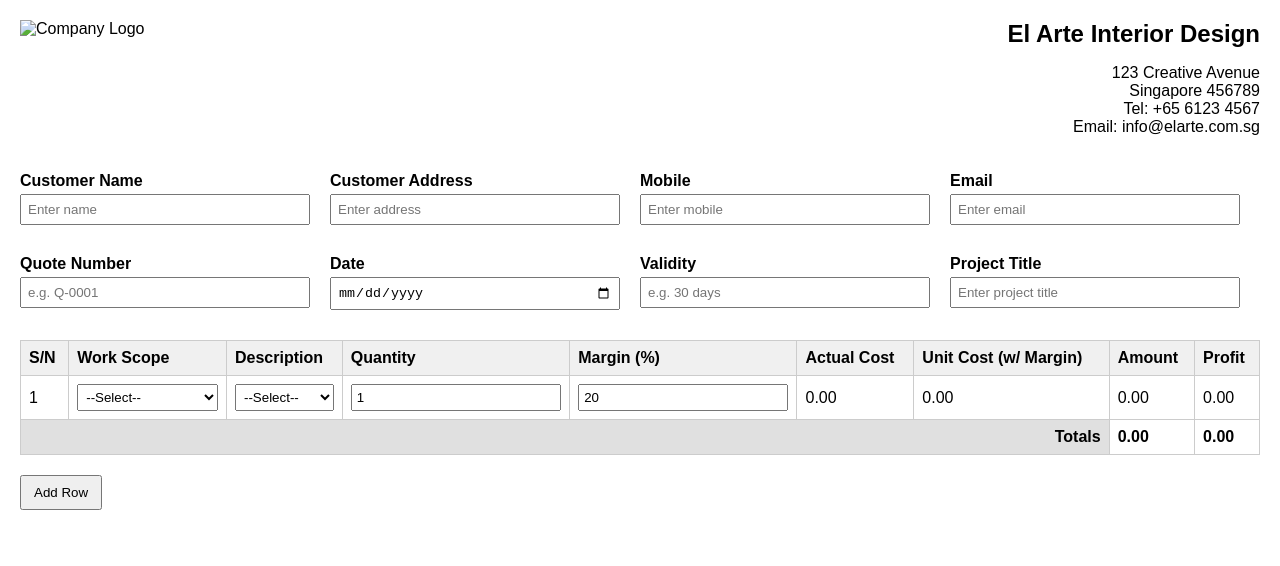
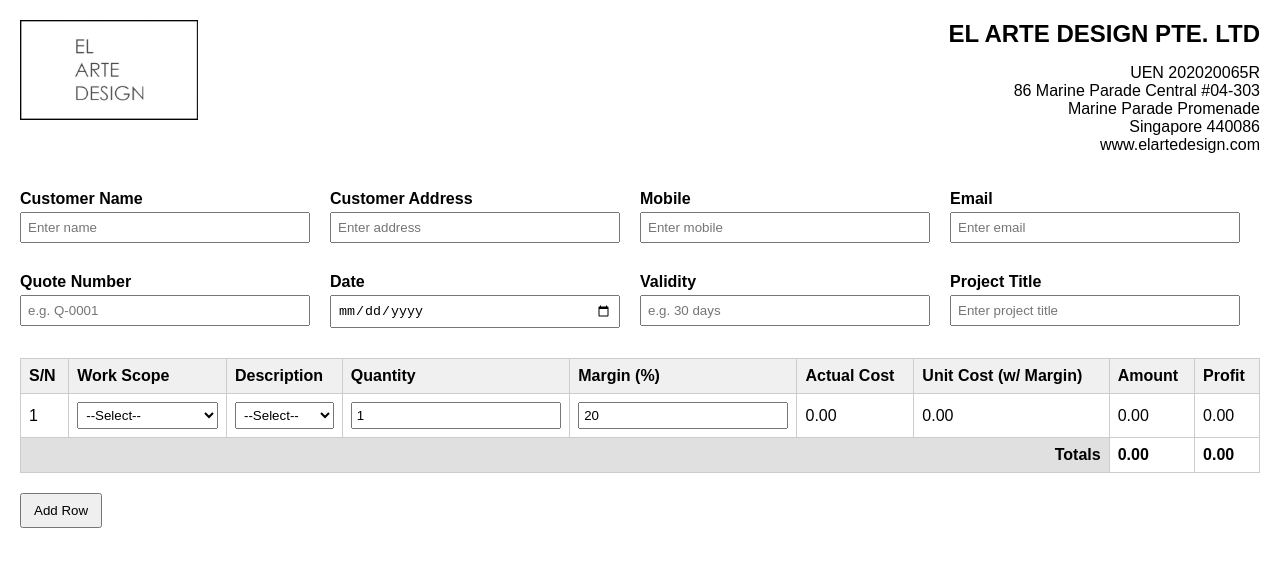
Before and after one commit to tetrislow90/quote-builder, a plain HTML site: page index.html in a window 1280 px wide. Drawn offline with Linux system fonts and the light colour scheme.

Commit message:
Update index.html

```diff
--- a/index.html
+++ b/index.html
@@ -7,6 +7,7 @@
   <style>
     body { font-family: Arial, sans-serif; margin: 20px; }
     header { display: flex; justify-content: space-between; align-items: flex-start; margin-bottom: 20px; }
+    .logo img { max-height: 100px; }
     .company-info { text-align: right; }
     .company-info h2 { margin: 0; }
     .meta, .customer { display: flex; flex-wrap: wrap; margin-bottom: 20px; }
@@ -25,11 +26,11 @@
 <body>
   <header>
     <div class="logo">
-      <img src="logo.png" alt="Company Logo" style="max-height:100px;">
+      <img src="logo.jpg" alt="El Arte Logo">
     </div>
     <div class="company-info">
-      <h2>El Arte Interior Design</h2>
-      <p>123 Creative Avenue<br>Singapore 456789<br>Tel: +65 6123 4567<br>Email: info@elarte.com.sg</p>
+      <h2>EL ARTE DESIGN PTE. LTD</h2>
+      <p>UEN 202020065R<br>86 Marine Parade Central #04-303<br>Marine Parade Promenade<br>Singapore 440086<br>www.elartedesign.com</p>
     </div>
   </header>
 
@@ -144,22 +145,15 @@
       const amountEl = row.querySelector('.amount');
       const profitEl = row.querySelector('.profit');
 
-      // Populate Work Scope dropdown
       Object.keys(priceData).forEach(scope => {
-        const opt = document.createElement('option');
-        opt.value = scope;
-        opt.textContent = scope;
-        scopeSelect.appendChild(opt);
+        const opt = document.createElement('option'); opt.value = scope; opt.textContent = scope; scopeSelect.appendChild(opt);
       });
 
       scopeSelect.addEventListener('change', () => {
         const items = priceData[scopeSelect.value] || [];
         descSelect.innerHTML = '<option value="">--Select--</option>';
         items.forEach(item => {
-          const opt = document.createElement('option');
-          opt.value = item.cost;
-          opt.textContent = item.desc;
-          descSelect.appendChild(opt);
+          const opt = document.createElement('option'); opt.value = item.cost; opt.textContent = item.desc; descSelect.appendChild(opt);
         });
         updateRow();
       });
@@ -186,8 +180,7 @@
     }
 
     function updateTotals() {
-      let totalAmount = 0;
-      let totalProfit = 0;
+      let totalAmount = 0; let totalProfit = 0;
       document.querySelectorAll('#quoteTable tbody tr').forEach(row => {
         totalAmount += parseFloat(row.querySelector('.amount').textContent) || 0;
         totalProfit += parseFloat(row.querySelector('.profit').textContent) || 0;
@@ -197,7 +190,7 @@
     }
 
     addRowBtn.addEventListener('click', createRow);
-    createRow(); // initial row
+    createRow();
   </script>
 </body>
 </html>
```
